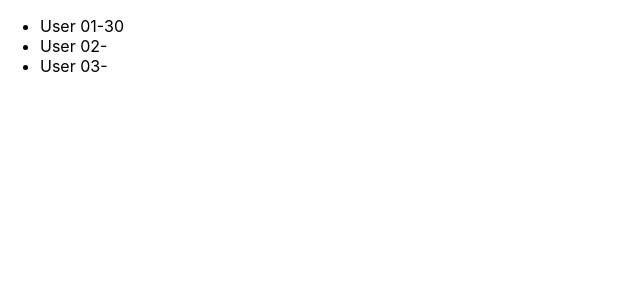
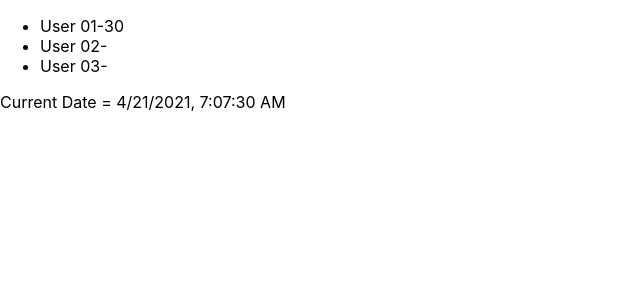
Before and after one commit to DoT-ReversE/workshop-javascript-2021-04-21, a React (Create React App) app: page / in a window 1280 px wide. Shown: the top 300 px of the page, without its empty margins (0-640 px from the left). Built offline with nearby package versions, Linux system fonts and the light colour scheme.

Commit message:
Create Clock, refresh every 0.5 second

```diff
--- a/src/App.js
+++ b/src/App.js
@@ -1,5 +1,6 @@
 import './App.css';
 import User from './components/User';
+import Clock from './components/Clock';
 
 function App() {
   return (
@@ -9,6 +10,7 @@ function App() {
         <User info='User 02'/>
         <User info='User 03'/>
       </ul>
+      <Clock />
     </div>
   );
 }
--- /dev/null
+++ b/src/components/Clock.js
@@ -0,0 +1,21 @@
+import React, { useState, useEffect } from 'react';
+
+function Clock() {
+    const [date, setDate] = useState(new Date());
+
+    useEffect(() => {
+        const interval = setInterval(() => {
+            setDate(new Date())
+        }, 500);
+
+        return () => {
+            clearInterval(interval);
+        }
+    }, []);
+
+    return (
+        <p>Current Date = {date.toLocaleString()}</p>
+    );
+}
+
+export default Clock;
```
